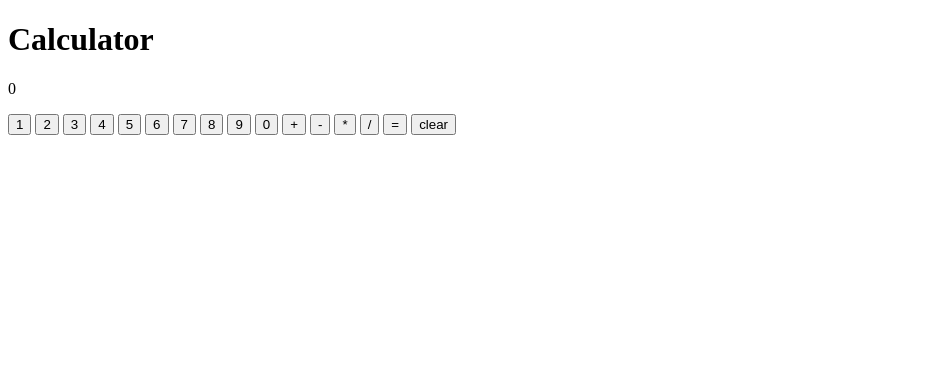
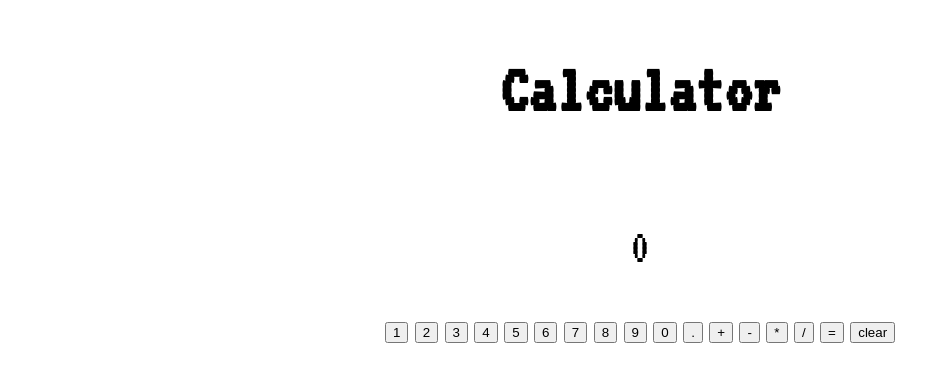
Before and after one commit to davinpark32/calculator, a plain HTML site: page index.html in a window 1280 px wide. Shown: the whole page, without its empty margins (0-950 px from the left). Drawn offline with Linux system fonts and the light colour scheme.

Commit message:
change font and add decimal button

```diff
--- a/index.html
+++ b/index.html
@@ -3,6 +3,10 @@
     <meta charset="utf-8">
     <title>Calculator</title>
     <script src="./script.js" defer></script>
+    <link rel="stylesheet" href="./styles.css">
+    <link rel="preconnect" href="https://fonts.googleapis.com">
+    <link rel="preconnect" href="https://fonts.gstatic.com" crossorigin>
+    <link href="https://fonts.googleapis.com/css2?family=Raleway:ital,wght@0,200;0,300;0,400;0,700;1,200&family=VT323&display=swap" rel="stylesheet">
 </html>
 <body>
     <h1>Calculator</h1>
@@ -19,6 +23,8 @@
         <button id="nine">9</button>
         <button id="zero">0</button>
 
+        <button id="decimal">.</button>
+
         <button id="plus">+</button>
         <button id="minus">-</button>
         <button id="multiply">*</button>
--- a/script.js
+++ b/script.js
@@ -77,6 +77,12 @@ menu.addEventListener('click', (event) => {
         case 'zero':
             currentNumber += '0';
             display.textContent = currentNumber;
+            break;
+        case 'decimal':
+            if(!currentNumber.includes('.')) {
+                currentNumber += '.';
+                display.textContent = currentNumber;
+            }
             break;
         case 'plus':
             myArr.push(display.textContent);
--- a/styles.css
+++ b/styles.css
@@ -0,0 +1,14 @@
+body {
+    font-family: 'VT323', monospace;
+    display: flex;
+    flex-direction: column;
+    align-items: center;
+}
+
+h1 {
+    font-size: 70px;
+}
+
+p {
+    font-size: 50px;
+}
```
